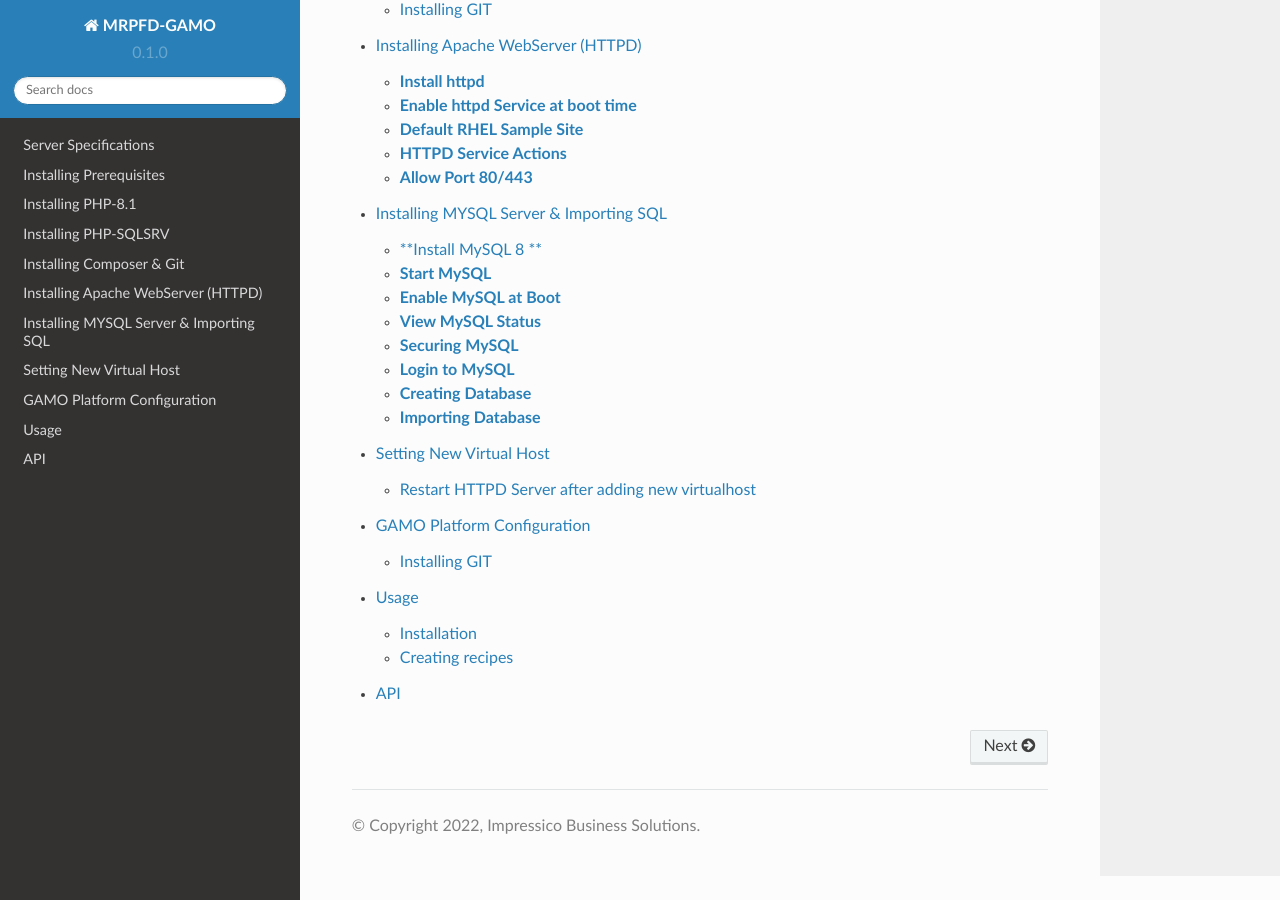
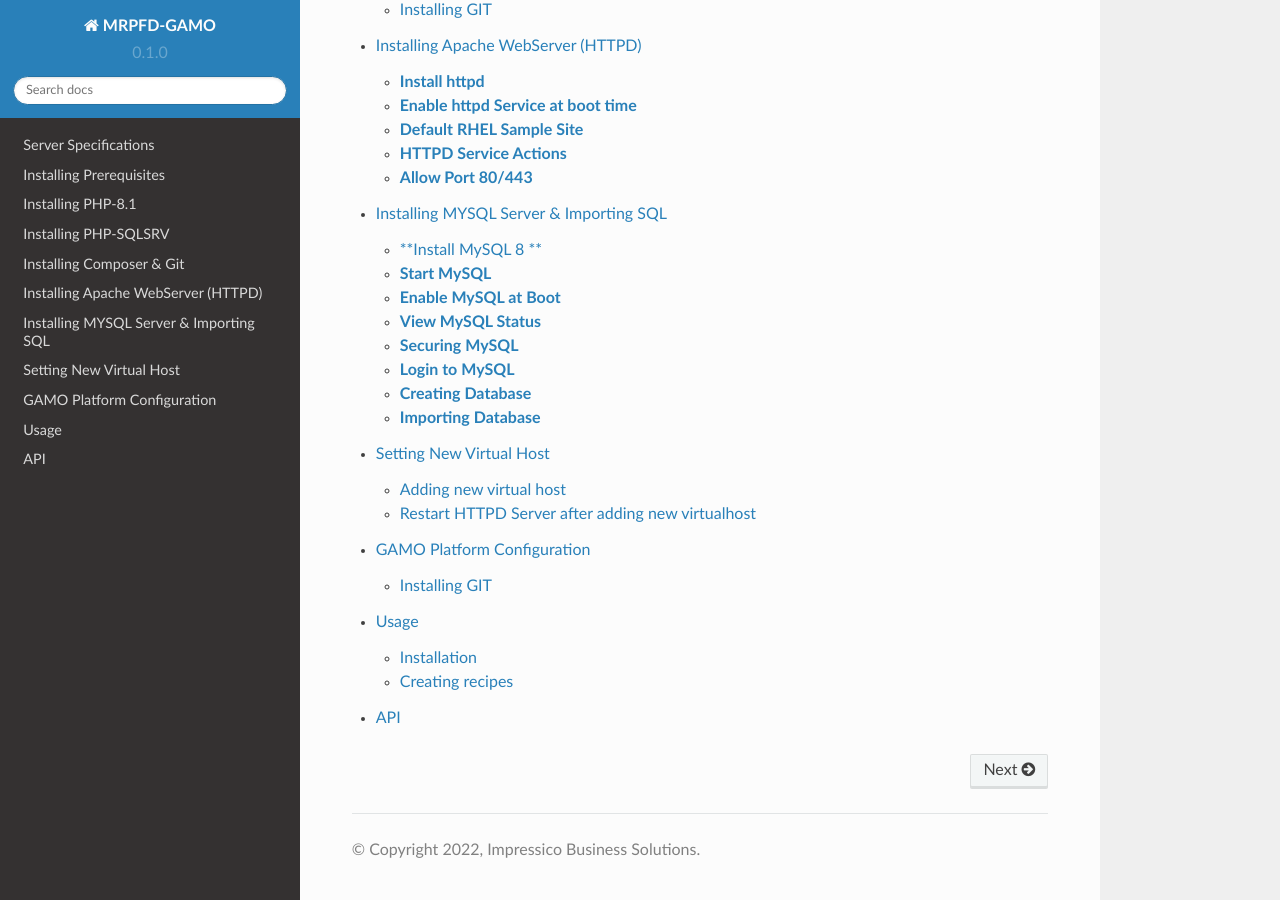
Before and after one commit to madhu-ibs/mrpfd-gamo-documentation, a Sphinx documentation site: the page built from docs/source/index.rst, in a window 1280 px wide and 900 px high, scrolled down 1147 px. Built offline with Sphinx 7.4.7 and the Read the Docs theme 2.0.0, drawn with Linux system fonts in a browser that asks for light colours.

Commit message:
Update virtualhost.rst

```diff
--- a/docs/source/virtualhost.rst
+++ b/docs/source/virtualhost.rst
@@ -1,9 +1,10 @@
 Setting New Virtual Host
 ==========================================
 - Let us assume we want to use the domain **gamo.com** as our url
-- Point A record of server ip to this domain **gamo.com using dns or map it in OS hosts if platform is local
+- Point A record of server ip to this domain **gamo.com** using dns or map it in OS hosts, if platform is local
 
 **Add Domain to Local OS Hosts**
+
 .. code-block:: console
 
   sudo nano /etc/hosts
@@ -11,8 +12,8 @@
 .. image:: images/hosts.JPG
 
 
-c
-
+Adding new virtual host
+-----------
 The default template for virtual host in **httpd** is as follows
 
 We installed the code in the following directory **/var/www/html/webroot**
```
